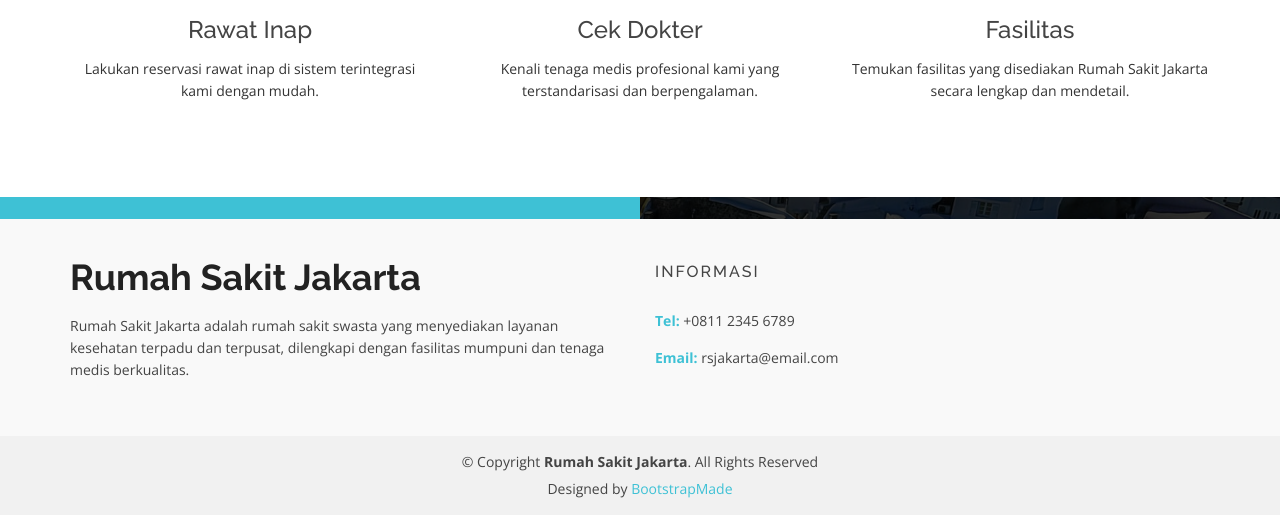
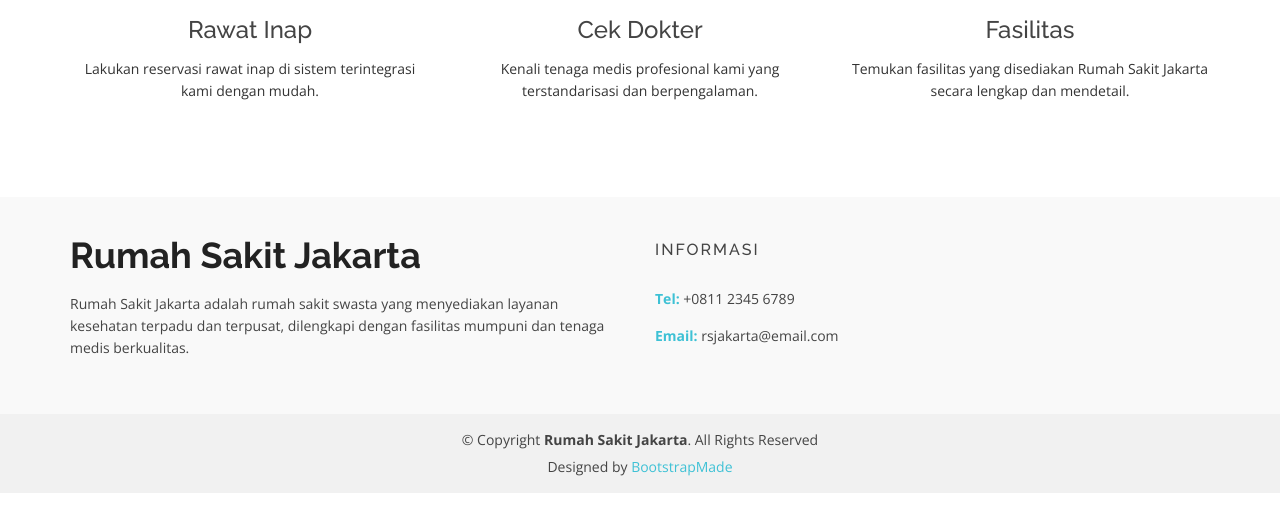
Before and after one commit to Tagtiz/tagtiz.github.io, a plain HTML site: page index.html in a window 1280 px wide. Shown: the part 834-1349 px from the top of the page. After the commit the page ends 1327 px from the top, so only its background shows below. Drawn offline with nearby package versions, Linux system fonts and the light colour scheme.

Commit message:
final fix

```diff
--- a/index.html
+++ b/index.html
@@ -269,7 +269,7 @@
       </div>
     </div>
 
-    <div class="reviews-area hidden-xs">
+    <!-- <div class="reviews-area hidden-xs">
       <div class="work-us">
         <div class="work-left-text">
           <a href="#">
@@ -284,7 +284,7 @@
           </h5>
           <a href="contactUs.html" class="ready-btn">Hubungi Kami</a>
         </div>
-      </div>
+      </div> -->
     </div>
 
     <footer>
```
